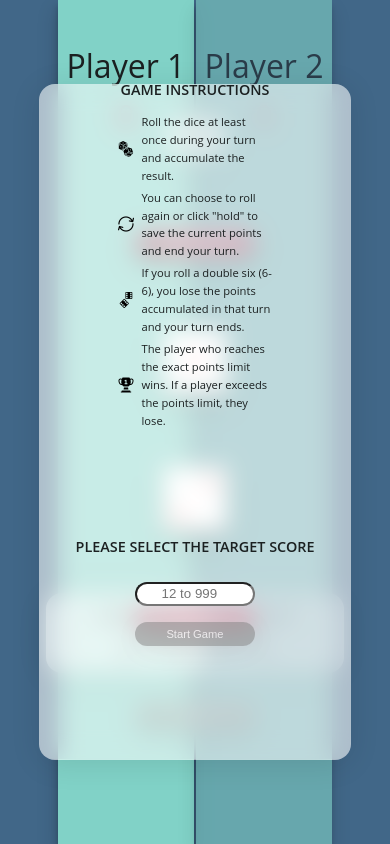
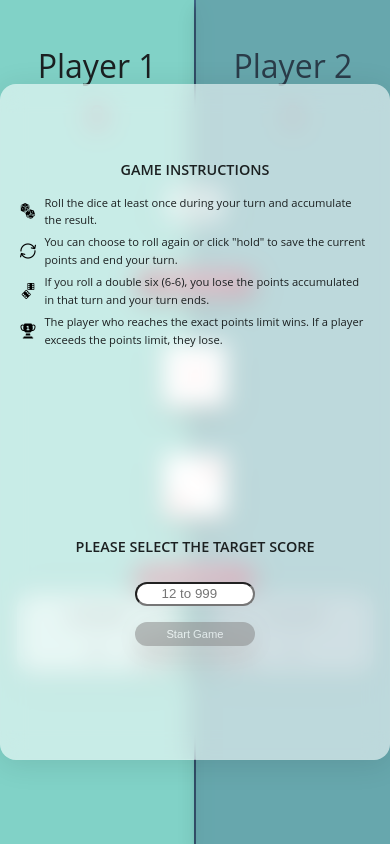
Before and after one commit to ArturAbel/First-to-100, a plain HTML site: page index.html in a window 390 px wide. Drawn offline with Linux system fonts and the light colour scheme.

Commit message:
Added responsivness

```diff
--- /dev/null
+++ b/css/responsive.css
@@ -0,0 +1,21 @@
+
+
+@media screen and (max-width: 600px) {
+
+   #instructions{
+      height: 80vh;
+      width: 100vw;
+   }
+
+   .instructions-upper-container{
+      width: 90%;
+   }
+
+   .player-container{
+      width: 50vw;
+
+   }
+   .middle-container{
+      padding: 20rem 0;
+   }
+}
--- a/css/style.css
+++ b/css/style.css
@@ -192,5 +192,5 @@ input[type="number"] {
 
 /* Winner */
 .winner{
-   animation: changeColors 5s infinite;
+   animation: changeColors 3s infinite;
 }
--- a/index.html
+++ b/index.html
@@ -7,6 +7,7 @@
     <link rel="stylesheet" href="./css/variables.css" />
     <link rel="stylesheet" href="./css/utilities.css" />
     <link rel="stylesheet" href="./css/style.css" />
+    <link rel="stylesheet" href="./css/responsive.css">
     <title>First To 100 Game</title>
   </head>
   <body>
```
